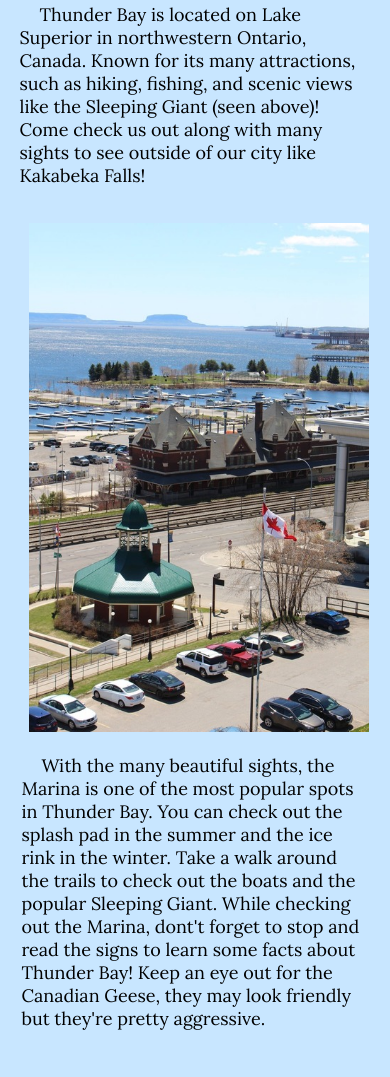
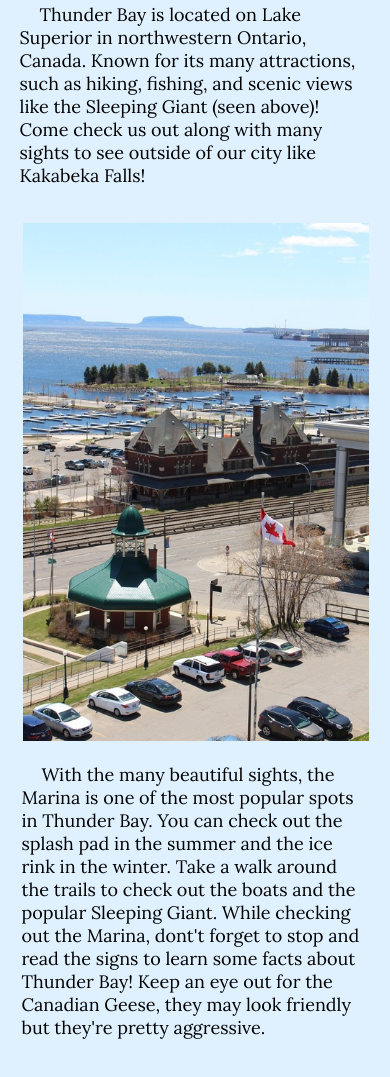
Before and after one commit to samalaksa/L5_Alaksa, a website: page index.html in a window 390 px wide. Shown: the part 409-1486 px from the top of the page. Drawn offline with Linux system fonts and the light colour scheme.

Commit message:
last changes

```diff
--- a/index.html
+++ b/index.html
@@ -4,8 +4,8 @@
     <meta charset="UTF-8">
     <meta name="viewport" content="width=device-width, initial-scale=1.0">
     <meta http-equiv="X-UA-Compatible" content="ie=edge">
-    <title>Sass Demo</title>
-    <meta name="description" content="This is a demo for some Sassiness">
+    <title>Thunder Bay</title>
+    <meta name="description" content="About Thunder Bay, Ontario">
     <link rel="preconnect" href="https://fonts.googleapis.com">
     <link rel="preconnect" href="https://fonts.gstatic.com" crossorigin>
     <link href="https://fonts.googleapis.com/css2?family=Montserrat:wght@700&display=swap" rel="stylesheet">
--- a/sass/_base.scss
+++ b/sass/_base.scss
@@ -14,7 +14,7 @@ img {
 }
 body {
   padding: 4vw 6vw;
-  background-color: #c8e6ff;
+  background-color: #dff0fe;
 }
 h1 {
   padding-top: 2vw;
--- a/sass/_break600.scss
+++ b/sass/_break600.scss
@@ -3,6 +3,6 @@
           padding: 5vw;
      }
      .secondImg {
-          padding-left: 2vw;
+          padding-left: 0.5vw;
      }
 }
```
Also changed, not shown: css/style.css.
